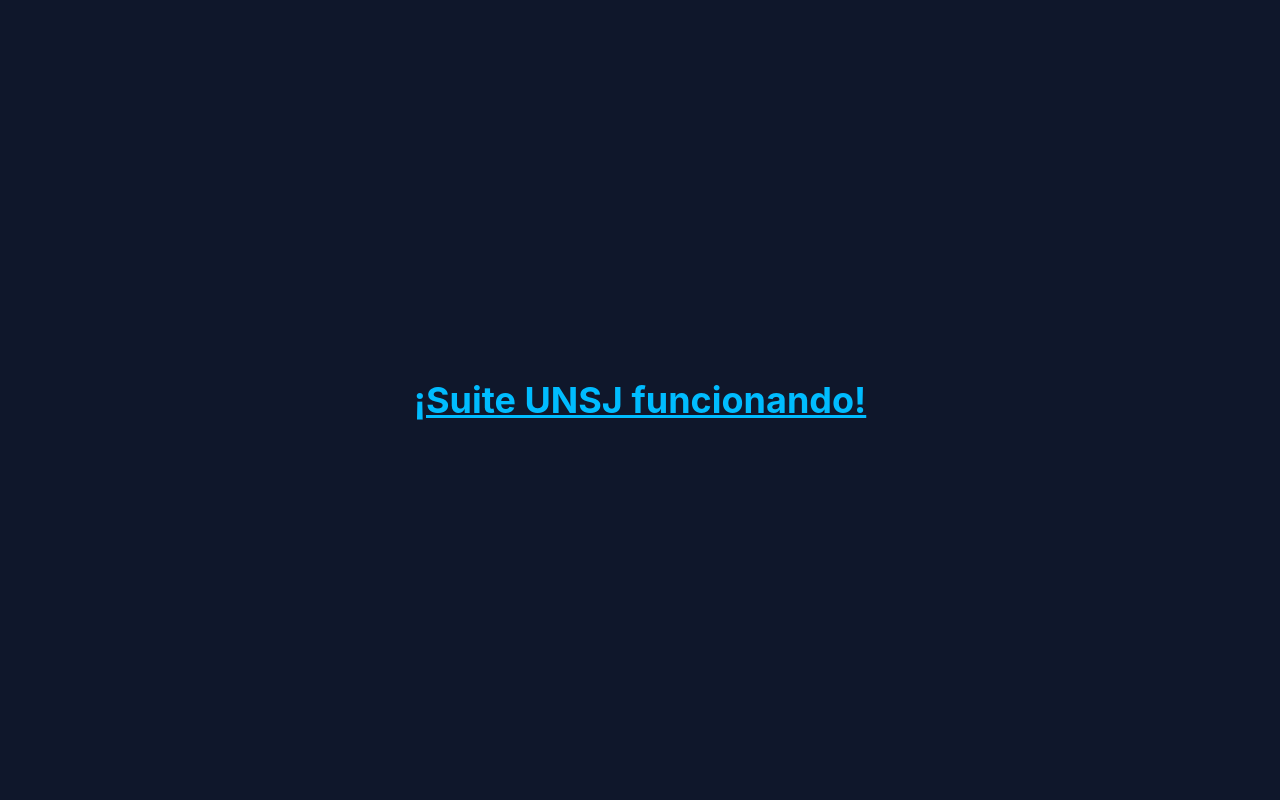
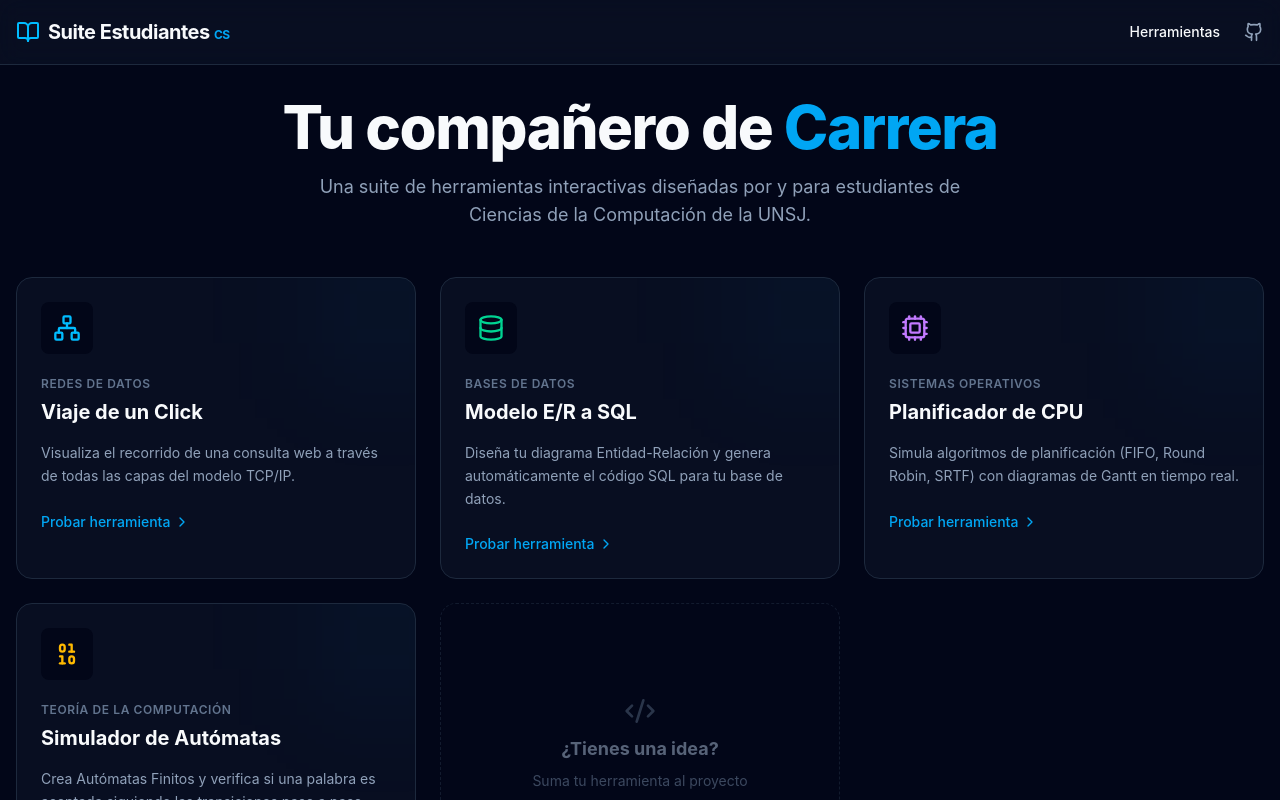
Before and after one commit to JoaquinSasso/MenSso, a React (Vite) app in the folder suite-estudiantes/: page / in a window 1280 px wide. Shown: the top 800 px of the page. Built offline with nearby package versions, Linux system fonts and the light colour scheme.

Commit message:
feat: add routing and layout components with tool cards in Hub page

```diff
--- a/suite-estudiantes/package.json
+++ b/suite-estudiantes/package.json
@@ -11,8 +11,11 @@
   },
   "dependencies": {
     "@tailwindcss/vite": "^4.2.2",
+    "@types/react-router-dom": "^5.3.3",
+    "lucide-react": "^0.577.0",
     "react": "^19.2.4",
-    "react-dom": "^19.2.4"
+    "react-dom": "^19.2.4",
+    "react-router-dom": "^7.13.1"
   },
   "devDependencies": {
     "@eslint/js": "^9.39.4",
--- a/suite-estudiantes/src/App.tsx
+++ b/suite-estudiantes/src/App.tsx
@@ -1,10 +1,19 @@
+import { BrowserRouter, Routes, Route } from "react-router-dom";
+import Layout from "./components/Layout";
+import Hub from "./pages/Hub";
 function App() {
 	return (
-		<div className="min-h-screen bg-slate-900 flex items-center justify-center">
-			<h1 className="text-4xl font-bold text-sky-400 underline">
-				¡Suite UNSJ funcionando!
-			</h1>
-		</div>
+		<BrowserRouter>
+			<Routes>
+				{/* El Layout envuelve a todas las páginas para que siempre tengan Navbar */}
+				<Route path="/" element={<Layout />}>
+					<Route index element={<Hub />} />
+					{/* <Route path="redes/click" element={<ViajeClick />} /> */}
+					{/* <Route path="db/er-sql" element={<ERtoSQL />} /> */}
+					{/* Aquí irán sumando más rutas tu compañero y tú */}
+				</Route>
+			</Routes>
+		</BrowserRouter>
 	);
 }
 
--- /dev/null
+++ b/suite-estudiantes/src/components/Layout.tsx
@@ -0,0 +1,44 @@
+import { Outlet, Link } from "react-router-dom";
+import { BookOpen, Github } from "lucide-react";
+
+export default function Layout() {
+	return (
+		<div className="min-h-screen bg-slate-950 text-slate-50 font-sans">
+			{/* Navbar Minimalista */}
+			<nav className="border-b border-slate-800 bg-slate-900/50 backdrop-blur-md sticky top-0 z-50">
+				<div className="max-w-7xl mx-auto px-4 h-16 flex items-center justify-between">
+					<Link
+						to="/"
+						className="flex items-center gap-2 hover:opacity-80 transition-opacity"
+					>
+						<BookOpen className="text-sky-400" />
+						<span className="font-bold text-xl tracking-tight">
+							Suite Estudiantes <span className="text-sky-500 text-xs">CS</span>
+						</span>
+					</Link>
+
+					<div className="flex items-center gap-6">
+						<Link
+							to="/"
+							className="text-sm font-medium hover:text-sky-400 transition-colors"
+						>
+							Herramientas
+						</Link>
+						<a href="https://github.com" target="_blank" rel="noreferrer">
+							<Github className="w-5 h-5 text-slate-400 hover:text-white transition-colors" />
+						</a>
+					</div>
+				</div>
+			</nav>
+
+			{/* Contenido Dinámico */}
+			<main className="max-w-7xl mx-auto px-4 py-8">
+				<Outlet />
+			</main>
+
+			<footer className="border-t border-slate-900 py-8 text-center text-slate-500 text-sm">
+				Hecho para la UNSJ con ❤️
+			</footer>
+		</div>
+	);
+}
--- /dev/null
+++ b/suite-estudiantes/src/pages/Hub.tsx
@@ -0,0 +1,130 @@
+import { Link } from "react-router-dom";
+import {
+	Network,
+	Database,
+	Cpu,
+	Binary,
+	Code2,
+	FileText,
+	ChevronRight,
+} from "lucide-react";
+
+// Definimos el tipo de datos para nuestras herramientas
+interface ToolCard {
+	title: string;
+	description: string;
+	icon: React.ElementType;
+	path: string;
+	category: string;
+	color: string;
+}
+
+const tools: ToolCard[] = [
+	{
+		title: "Viaje de un Click",
+		description:
+			"Visualiza el recorrido de una consulta web a través de todas las capas del modelo TCP/IP.",
+		icon: Network,
+		path: "/redes/click",
+		category: "Redes de Datos",
+		color: "text-sky-400",
+	},
+	{
+		title: "Modelo E/R a SQL",
+		description:
+			"Diseña tu diagrama Entidad-Relación y genera automáticamente el código SQL para tu base de datos.",
+		icon: Database,
+		path: "/db/er-sql",
+		category: "Bases de Datos",
+		color: "text-emerald-400",
+	},
+	{
+		title: "Planificador de CPU",
+		description:
+			"Simula algoritmos de planificación (FIFO, Round Robin, SRTF) con diagramas de Gantt en tiempo real.",
+		icon: Cpu,
+		path: "/so/planificador",
+		category: "Sistemas Operativos",
+		color: "text-purple-400",
+	},
+	{
+		title: "Simulador de Autómatas",
+		description:
+			"Crea Autómatas Finitos y verifica si una palabra es aceptada siguiendo las transiciones paso a paso.",
+		icon: Binary,
+		path: "/automatas/simulador",
+		category: "Teoría de la Computación",
+		color: "text-amber-400",
+	},
+];
+
+export default function Hub() {
+	return (
+		<div className="space-y-12 animate-in fade-in duration-700">
+			{/* Hero Section */}
+			<section className="text-center space-y-4">
+				<h1 className="text-4xl md:text-6xl font-extrabold tracking-tight">
+					Tu compañero de <span className="text-sky-500">Carrera</span>
+				</h1>
+				<p className="text-slate-400 text-lg max-w-2xl mx-auto">
+					Una suite de herramientas interactivas diseñadas por y para
+					estudiantes de Ciencias de la Computación de la UNSJ.
+				</p>
+			</section>
+
+			{/* Grid de Herramientas */}
+			<div className="grid grid-cols-1 md:grid-cols-2 lg:grid-cols-3 gap-6">
+				{tools.map((tool) => (
+					<Link
+						key={tool.path}
+						to={tool.path}
+						className="group relative p-6 bg-slate-900/50 border border-slate-800 rounded-2xl hover:border-sky-500/50 hover:bg-slate-800/50 transition-all duration-300 overflow-hidden"
+					>
+						{/* Efecto de brillo de fondo al hacer hover */}
+						<div className="absolute -right-4 -top-4 w-24 h-24 bg-sky-500/10 blur-3xl group-hover:bg-sky-500/20 transition-colors" />
+
+						<div className="space-y-4">
+							<div
+								className={`p-3 rounded-lg bg-slate-950 w-fit ${tool.color}`}
+							>
+								<tool.icon size={28} />
+							</div>
+
+							<div>
+								<span className="text-xs font-semibold uppercase tracking-wider text-slate-500">
+									{tool.category}
+								</span>
+								<h3 className="text-xl font-bold mt-1 group-hover:text-sky-400 transition-colors">
+									{tool.title}
+								</h3>
+							</div>
+
+							<p className="text-slate-400 text-sm leading-relaxed">
+								{tool.description}
+							</p>
+
+							<div className="flex items-center text-sky-500 text-sm font-medium pt-2">
+								Probar herramienta
+								<ChevronRight
+									size={16}
+									className="ml-1 group-hover:translate-x-1 transition-transform"
+								/>
+							</div>
+						</div>
+					</Link>
+				))}
+
+				{/* Tarjeta de "Próximamente" para motivar a colaborar */}
+				<div className="p-6 border border-dashed border-slate-800 rounded-2xl flex flex-col items-center justify-center text-center space-y-2 opacity-60">
+					<Code2 size={32} className="text-slate-600" />
+					<h3 className="font-bold text-slate-400 text-lg">
+						¿Tienes una idea?
+					</h3>
+					<p className="text-slate-500 text-sm">
+						Suma tu herramienta al proyecto
+					</p>
+				</div>
+			</div>
+		</div>
+	);
+}
```
Also changed, not shown: 1 other file (tests, documents, lock files or other folders).
